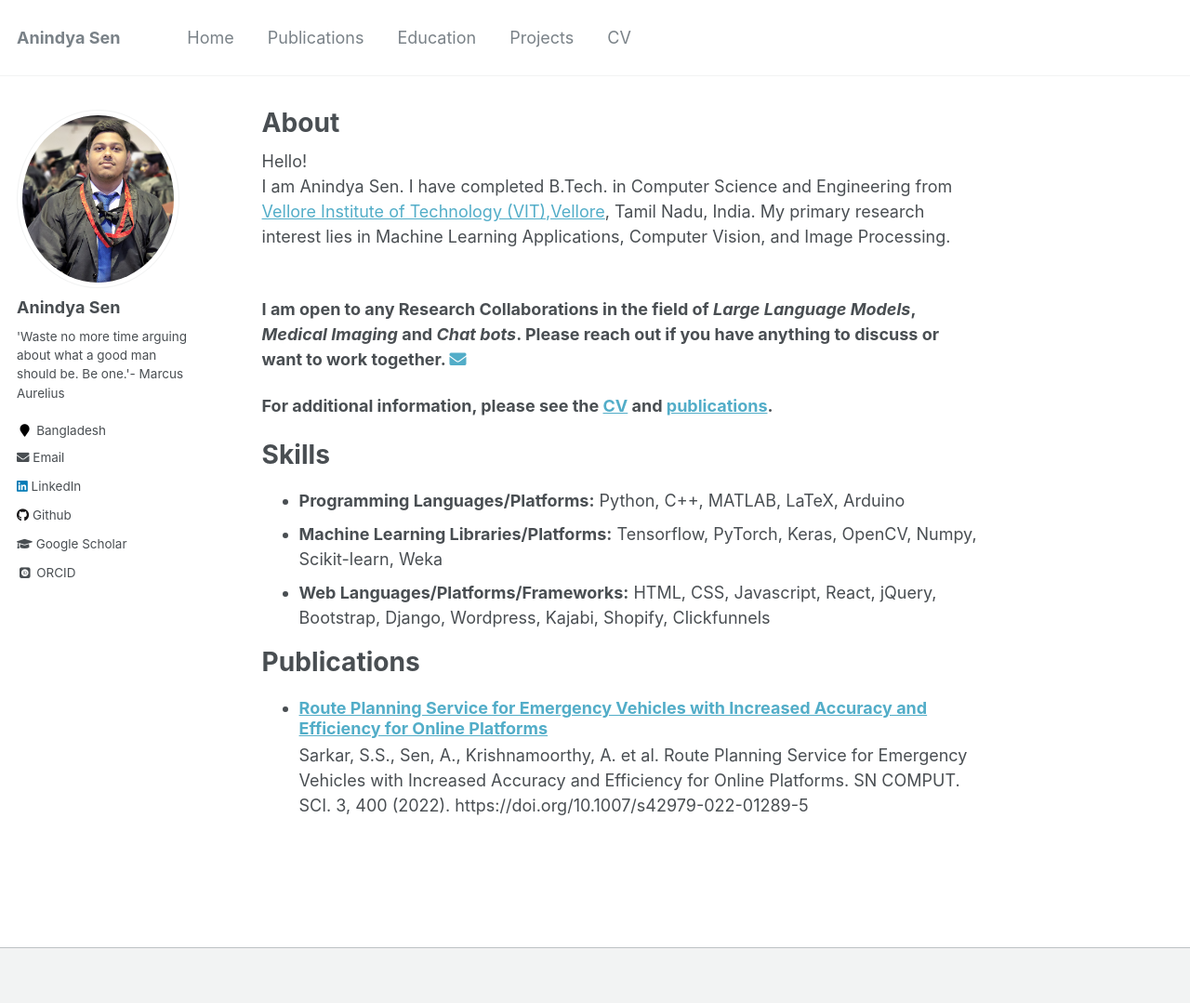
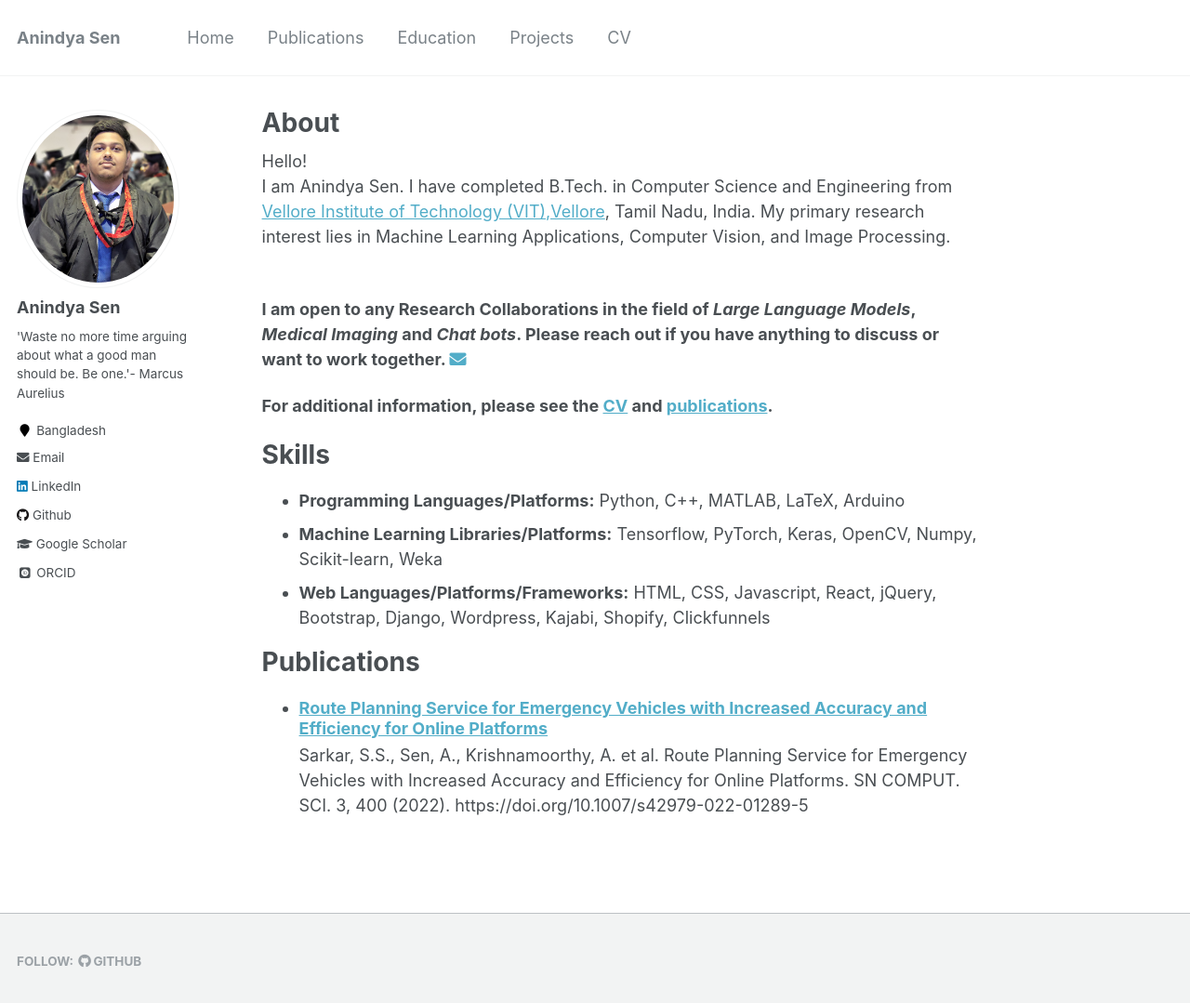
Before and after one commit to senanindya/senanindya.github.io, a Jekyll site: the page built from _pages/about.md, in a window 1280 px wide and 1092 px high. Shown: the top 1079 px of the window at 93% size. Built offline with Jekyll 4.4.1, drawn with Linux system fonts in a browser that asks for light colours; some web fonts are replaced.

Commit message:
Update footer.html

```diff
--- a/_includes/footer.html
+++ b/_includes/footer.html
@@ -0,0 +1,21 @@
+{% include base_path %}
+
+<div class="page__footer-follow">
+  <ul class="social-icons">
+    {% if site.data.ui-text[site.locale].follow_label %}
+      <li><strong>{{ site.data.ui-text[site.locale].follow_label }}</strong></li>
+    {% endif %}
+    {% if site.twitter.username %}
+      <li><a href="https://twitter.com/{{ site.twitter.username }}"><i class="fab fa-twitter-square" aria-hidden="true"></i> Twitter</a></li>
+    {% endif %}
+    {% if site.facebook.username %}
+      <li><a href="https://facebook.com/{{ site.facebook.username }}"><i class="fab fa-facebook-square" aria-hidden="true"></i> Facebook</a></li>
+    {% endif %}
+    {% if site.author.github %}
+      <li><a href="http://github.com/{{ site.author.github }}"><i class="fab fa-github" aria-hidden="true"></i> GitHub</a></li>
+    {% endif %}
+    {% if site.author.bitbucket %}
+      <li><a href="http://bitbucket.org/{{ site.author.bitbucket }}"><i class="fab fa-bitbucket" aria-hidden="true"></i> Bitbucket</a></li>
+    {% endif %}
+  </ul>
+</div>
```
